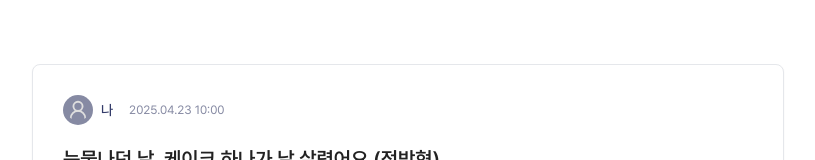
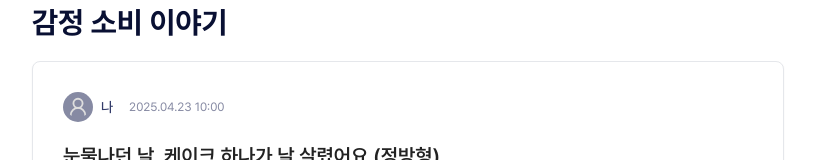
Before and after one commit to OZ-MAIN-PROJECT/frontend, a React (Vite) app: page /community-test in a window 1280 px wide. Shown: the top 160 px of the page, without its empty margins (232-1047 px from the left). Built offline with nearby package versions, Linux system fonts and the light colour scheme.

Commit message:
feat: #29 커뮤니티 페이지 공통 타이틀 컴포넌트 생성 및 적용

```diff
--- /dev/null
+++ b/src/components/community/CommunityTitle.tsx
@@ -0,0 +1,9 @@
+interface CommunityTitleProps {
+  title: string;
+}
+
+const CommunityTitle = ({ title }: CommunityTitleProps) => {
+  return <h2 className="text-[30px] font-bold text-[#091033] mb-4">{title}</h2>;
+};
+
+export default CommunityTitle;
--- a/src/components/community/PostCard.tsx
+++ b/src/components/community/PostCard.tsx
@@ -6,7 +6,6 @@ import AuthorInfo from './AuthorInfo';
 import LikeButton from './LikeButton';
 import CommentButton from './CommentButton';
 import IconWrapper from './IconWrapper';
-
 interface ExtendedProps extends PostCardProps {
   onLikeToggle?: () => void;
   onCommentClick?: () => void;
@@ -25,8 +24,8 @@ const PostCard = ({ post, onLikeToggle, onCommentClick }: ExtendedProps) => {
   const formattedDate = format(new Date(createdAt), 'yyyy.MM.dd HH:mm');
 
   return (
-    <div onClick={handleCardClick} className="w-full max-w-[800px] mx-auto px-4 sm:px-6 py-8 cursor-pointer">
-      <div className="border bg-white rounded-lg p-[30px] shadow-sm">
+    <div onClick={handleCardClick} className="w-full mx-auto cursor-pointer">
+      <div className="border bg-white rounded-lg p-[30px] shadow-sm mb-7">
         {/* 작성자/작성일 */}
         <div className="flex items-center justify-between mb-5">
           <div className="flex items-center gap-2">
--- a/src/components/community/PostDetail.tsx
+++ b/src/components/community/PostDetail.tsx
@@ -8,6 +8,7 @@ import CommentButton from './CommentButton';
 import IconWrapper from './IconWrapper';
 import CommentList from './CommentList';
 import PostMoreButton from './PostMoreButton';
+import CommunityTitle from './CommunityTitle';
 
 const PostDetail = () => {
   const { id } = useParams();
@@ -27,9 +28,10 @@ const PostDetail = () => {
   };
 
   return (
-    <div className="w-full max-w-[800px] mx-auto px-4 sm:px-6 py-8">
-      <div className="border bg-white rounded-lg shadow-sm">
-        <div className="p-[30px]">
+    <div className="w-full max-w-[800px] mx-auto px-4 sm:px-6">
+      <CommunityTitle title="감정 소비 이야기" />
+
+      <div className="border bg-white rounded-lg p-[30px] shadow-sm">
         {/* 작성자/작성일/더보기 */}
         <div className="flex items-center justify-between mb-5">
           <div className="flex items-center gap-2">
@@ -42,20 +44,16 @@ const PostDetail = () => {
             </div>
           )}
         </div>
-
         {/* 제목 */}
         <h2 className="text-xl font-semibold text-gray-800 mb-3">{title}</h2>
-
         {/* 이미지 */}
         {imageUrl && (
           <div className="relative flex items-center justify-center w-full bg-gray-200 rounded mb-6 h-auto sm:h-[400px]">
             <img src={imageUrl} alt="게시물 이미지" className="w-full sm:w-auto h-auto sm:h-full object-cover" />
           </div>
         )}
-
         {/* 내용 */}
         <p className="text-gray-700 mb-6 whitespace-pre-line">{content}</p>
-
         {/* 좋아요/댓글/조회수 */}
         <div className="flex items-center justify-between text-gray-400 text-xs mt-4">
           <div className="flex items-center gap-4">
@@ -73,11 +71,9 @@ const PostDetail = () => {
             <span className="text-primary-500">{views}</span>
           </div>
         </div>
-
         {/* 댓글 영역 */}
         <div className="pt-4">
           <CommentList />
-          </div>
         </div>
       </div>
     </div>
--- a/src/pages/TestPostCard.tsx
+++ b/src/pages/TestPostCard.tsx
@@ -1,9 +1,11 @@
 import { dummyPosts } from '../constants/dummyPosts';
 import PostCard from '../components/community/PostCard';
+import CommunityTitle from '@/components/community/CommunityTitle';
 
 const TestPostCard = () => {
   return (
-    <div className="w-full mx-auto px-4 sm:px-6 space-y-6 py-8">
+    <div className="w-full mx-auto max-w-[800px] px-4 sm:px-6">
+      <CommunityTitle title="감정 소비 이야기" />
       {dummyPosts.map(post => (
         <PostCard
           post={post}
```
Lines whose indentation alone changed are shown as unchanged.
